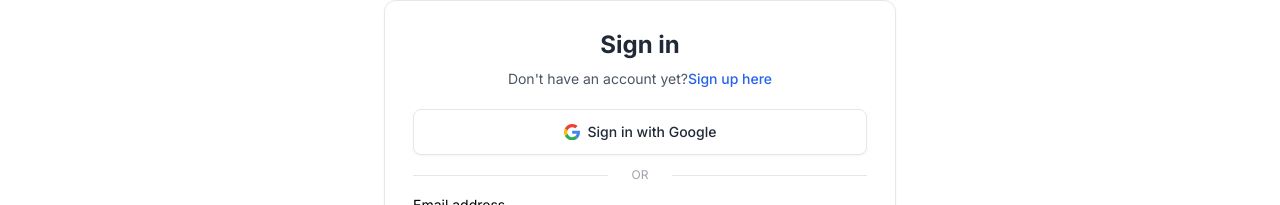
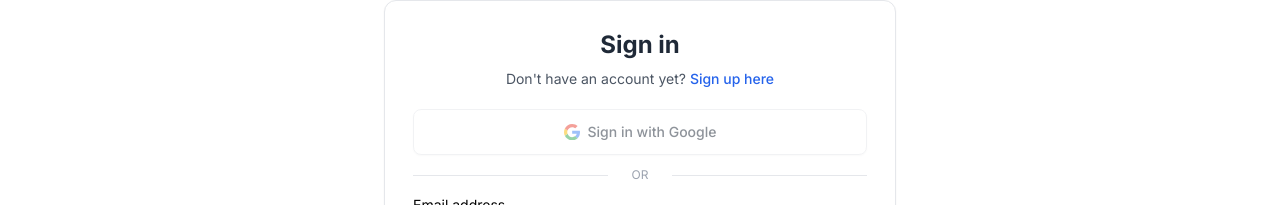
Before and after one commit to sandeepkamara12/meri-posts, a React (Create React App) app: page /login in a window 1280 px wide. Shown: the part 143-348 px from the top of the page. Built offline with nearby package versions, Linux system fonts and the light colour scheme.

Commit message:
make img in circle and add links to the pages

```diff
--- a/src/components/ForgotPassword.jsx
+++ b/src/components/ForgotPassword.jsx
@@ -1,16 +1,17 @@
 import React from 'react'
+import { Link } from 'react-router-dom'
 
 const ForgotPassword = () => {
   return (
-    <div className="mt-7 bg-white border border-gray-200 rounded-xl shadow-sm dark:bg-neutral-900 dark:border-neutral-700">
+    <div className="my-10 bg-white border border-gray-200 rounded-xl shadow-sm dark:bg-neutral-900 dark:border-neutral-700 max-w-lg w-full mx-auto">
   <div className="p-4 sm:p-7">
     <div className="text-center">
       <h1 className="block text-2xl font-bold text-gray-800 dark:text-white">Forgot password?</h1>
       <p className="mt-2 text-sm text-gray-600 dark:text-neutral-400">
         Remember your password?
-        <a className="text-blue-600 decoration-2 hover:underline focus:outline-none focus:underline font-medium dark:text-blue-500" href="../examples/html/signin.html">
+        <Link to="/login" className="ml-1 text-blue-600 decoration-2 hover:underline focus:outline-none focus:underline font-medium dark:text-blue-500" href="../examples/html/signin.html">
           Sign in here
-        </a>
+        </Link>
       </p>
     </div>
 
--- a/src/components/Login.jsx
+++ b/src/components/Login.jsx
@@ -3,6 +3,7 @@ import React from "react";
 import * as Yup from "yup";
 import { handleLogin } from "../redux/slices/authSlice";
 import { useDispatch } from "react-redux";
+import { Link } from "react-router-dom";
 
 const Login = () => {
     const dispatch = useDispatch();
@@ -29,18 +30,19 @@ const Login = () => {
           </h1>
           <p className="mt-2 text-sm text-gray-600 dark:text-neutral-400">
             Don't have an account yet?
-            <a
-              className="text-blue-600 decoration-2 hover:underline focus:outline-none focus:underline font-medium dark:text-blue-500"
-              href="../examples/html/signup.html"
+            <Link
+              className="ml-1 text-blue-600 decoration-2 hover:underline focus:outline-none focus:underline font-medium dark:text-blue-500"
+              to="/register"
             >
               Sign up here
-            </a>
+            </Link>
           </p>
         </div>
 
         <div className="mt-5">
           <button
             type="button"
+            disabled="disabled"
             className="w-full py-3 px-4 inline-flex justify-center items-center gap-x-2 text-sm font-medium rounded-lg border border-gray-200 bg-white text-gray-800 shadow-sm hover:bg-gray-50 focus:outline-none focus:bg-gray-50 disabled:opacity-50 disabled:pointer-events-none dark:bg-neutral-900 dark:border-neutral-700 dark:text-white dark:hover:bg-neutral-800 dark:focus:bg-neutral-800"
           >
             <svg
@@ -122,12 +124,12 @@ const Login = () => {
                   >
                     Password
                   </label>
-                  <a
+                  <Link
                     className="inline-flex items-center gap-x-1 text-sm text-blue-600 decoration-2 hover:underline focus:outline-none focus:underline font-medium dark:text-blue-500"
-                    href="../examples/html/recover-account.html"
+                    to="/forgot-password"
                   >
                     Forgot password?
-                  </a>
+                  </Link>
                 </div>
                 <div className="relative">
                   <input
--- a/src/components/Register.jsx
+++ b/src/components/Register.jsx
@@ -11,8 +11,8 @@ const Register = () => {
           <p className="mt-2 text-sm text-gray-600 dark:text-neutral-400">
             Already have an account?
             <a
-              className="text-blue-600 decoration-2 hover:underline focus:outline-none focus:underline font-medium dark:text-blue-500"
-              href="../examples/html/signin.html"
+              className="ml-1 text-blue-600 decoration-2 hover:underline focus:outline-none focus:underline font-medium dark:text-blue-500"
+              href="/login"
             >
               Sign in here
             </a>
@@ -22,6 +22,7 @@ const Register = () => {
         <div className="mt-5">
           <button
             type="button"
+            disabled="disabled"
             className="w-full py-3 px-4 inline-flex justify-center items-center gap-x-2 text-sm font-medium rounded-lg border border-gray-200 bg-white text-gray-800 shadow-sm hover:bg-gray-50 focus:outline-none focus:bg-gray-50 disabled:opacity-50 disabled:pointer-events-none dark:bg-neutral-900 dark:border-neutral-700 dark:text-white dark:hover:bg-neutral-800 dark:focus:bg-neutral-800"
           >
             <svg
--- a/src/components/SearchbarResult.jsx
+++ b/src/components/SearchbarResult.jsx
@@ -15,7 +15,7 @@ const SearchbarResult = ({ searchedPosts, setInputValue }) => {
             <div className="flex items-center w-full">
               <div className="flex items-center justify-center rounded-full bg-gray-200 size-8 overflow-hidden me-2.5">
                 <img
-                  className="shrink-0"
+                  className="shrink-0 object-cover object-center w-full h-full"
                   src={`post-${post?.id}.jpeg`}
                   alt="Ella Lauda"
                 />
```
